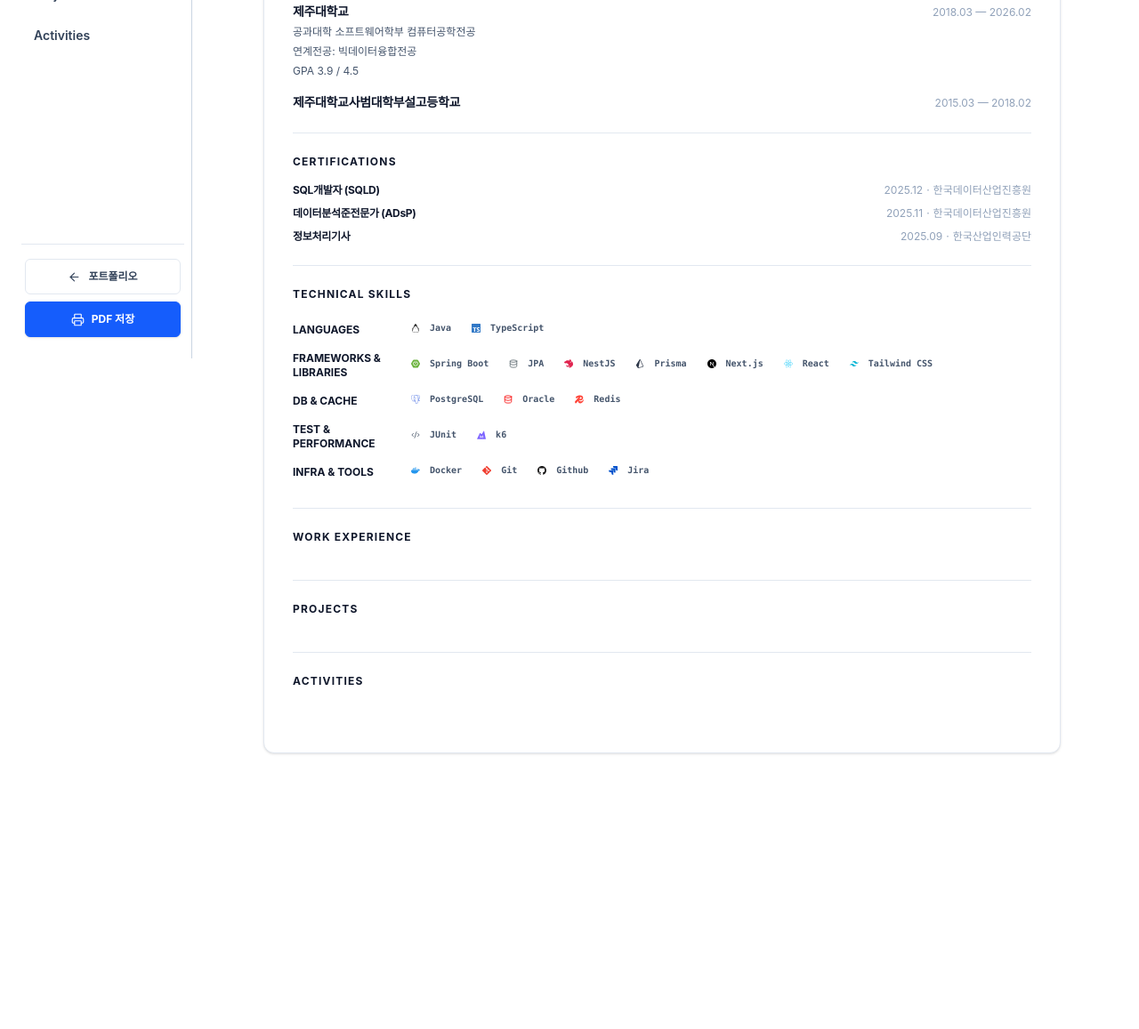
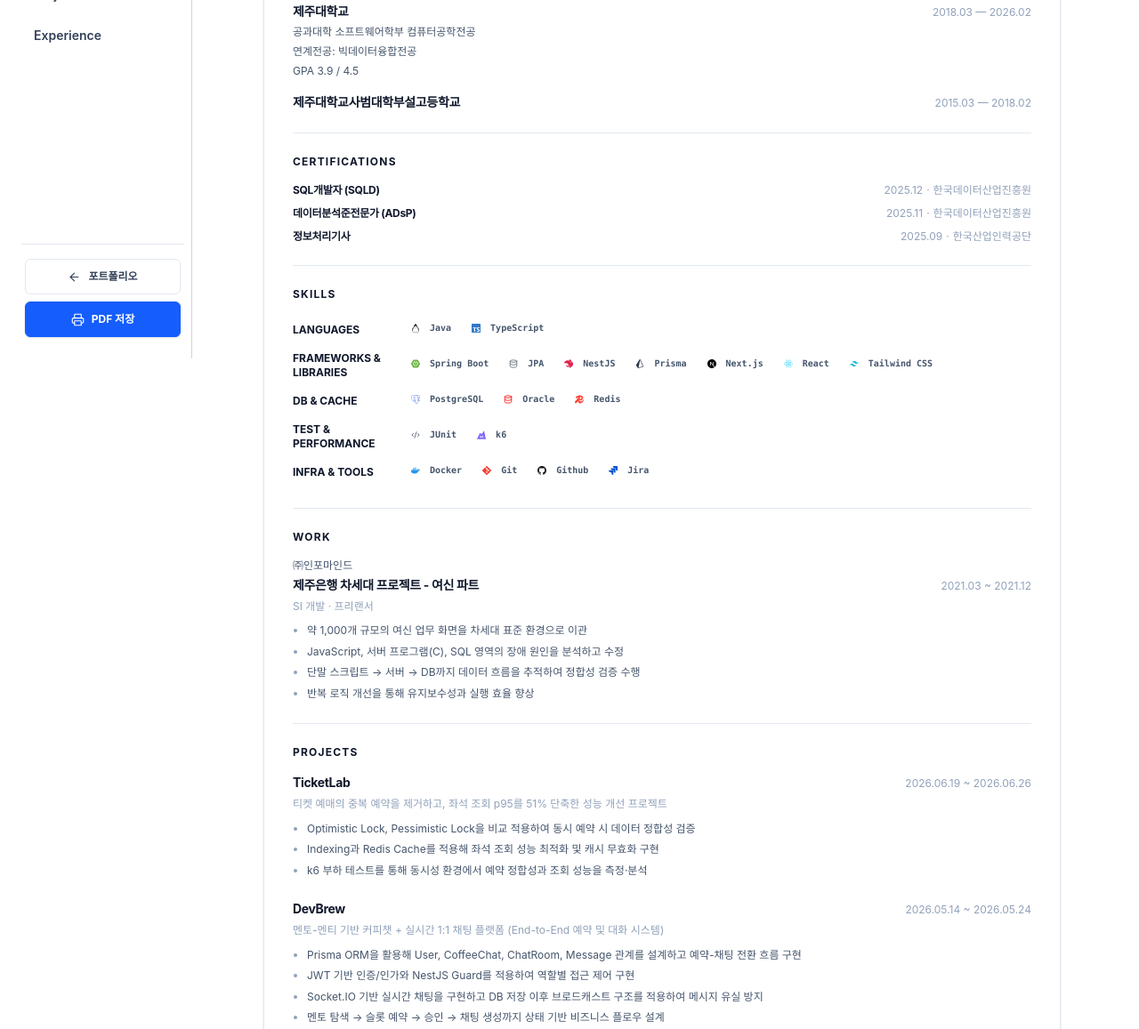
Before and after one commit to hellojeff99/portfolio, an Astro site: page /resume in a window 1280 px wide. Shown: the part 397-1554 px from the top of the page at 89% size. Before the commit the page ends 1300 px from the top, so only its background shows below. Built offline with nearby package versions, Linux system fonts and the light colour scheme; Astro itself is replaced by a stand-in of ours.

Commit message:
fix: 디렉터리 파일 구성에 대한 레이아웃 변경

```diff
--- a/src/pages/resume.astro
+++ b/src/pages/resume.astro
@@ -11,6 +11,10 @@ import { getCollection, getEntry } from "astro:content";
 import Header from "../components/Header.astro";
 import Sidebar from "../components/Sidebar.astro";
 import SkillItem from "../components/SkillItem.astro";
+import {
+  compareProjectIds,
+  getProjectCategory,
+} from "../content/collections/projects";
 import type { NavItem } from "../data/portfolio";
 import "../styles/global.css";
 
@@ -19,7 +23,7 @@ const skillEntry = await getEntry("skills", "skills");
 const educationEntry = await getEntry("educations", "educations");
 const certificationEntry = await getEntry("certifications", "certifications");
 const projectEntries = (await getCollection("projects")).sort((a, b) =>
-  a.id.localeCompare(b.id),
+  compareProjectIds(a.id, b.id),
 );
 
 if (!profileEntry) throw new Error("Profile content is required.");
@@ -29,22 +33,35 @@ const bioParagraphs = profile.bio.split("\n").filter(Boolean);
 const skills = skillEntry?.data.skills ?? [];
 const educations = educationEntry?.data.educations ?? [];
 const certifications = certificationEntry?.data.certifications ?? [];
-const workProjects = projectEntries.filter(({ data }) => data.kind === "work");
-const selectedProjects = projectEntries.filter(
-  ({ data }) => data.kind === "pinned",
+const workProjects = projectEntries.filter(
+  ({ id }) => getProjectCategory(id) === "work",
 );
+const selectedProjects = projectEntries
+  .filter(({ id }) => {
+    const category = getProjectCategory(id);
+    return category === "featured" || category === "project";
+  })
+  .sort((first, second) => {
+    const firstCategory = getProjectCategory(first.id);
+    const secondCategory = getProjectCategory(second.id);
+    const categoryOrder =
+      Number(firstCategory === "project") -
+      Number(secondCategory === "project");
+
+    return categoryOrder || compareProjectIds(first.id, second.id);
+  });
 const activities = projectEntries.filter(
-  ({ data }) => data.kind === "other" || data.kind === "activity",
+  ({ id }) => getProjectCategory(id) === "experience",
 );
 const githubLabel = profile.github.replace(/^https?:\/\//, "");
 const resumeNavItems: NavItem[] = [
   { label: "Profile", href: "#profile" },
   { label: "Education", href: "#education" },
   { label: "Certifications", href: "#certifications" },
-  { label: "Technical Skills", href: "#skills" },
-  { label: "Work Experience", href: "#experience" },
+  { label: "Skills", href: "#skills" },
+  { label: "Work", href: "#work" },
   { label: "Projects", href: "#projects" },
-  { label: "Activities", href: "#activities" },
+  { label: "Experience", href: "#experience" },
 ];
 ---
 
@@ -300,7 +317,7 @@ const resumeNavItems: NavItem[] = [
               class="mb-4 text-xs font-bold uppercase tracking-widest text-slate-900"
               id="skills-title"
             >
-              Technical Skills
+              Skills
             </h2>
             <div class="grid gap-2">
               {
@@ -325,15 +342,15 @@ const resumeNavItems: NavItem[] = [
 
           <section
             class="resume-flow-section scroll-mt-24 border-t border-slate-200 py-6"
-            id="experience"
+            id="work"
             data-nav-section
-            aria-labelledby="experience-title"
+            aria-labelledby="work-title"
           >
             <h2
               class="mb-4 text-xs font-bold uppercase tracking-widest text-slate-900"
-              id="experience-title"
+              id="work-title"
             >
-              Work Experience
+              Work
             </h2>
             <div class="grid gap-4">
               {
@@ -445,15 +462,15 @@ const resumeNavItems: NavItem[] = [
 
           <section
             class="resume-flow-section scroll-mt-24 border-t border-slate-200 py-6"
-            id="activities"
+            id="experience"
             data-nav-section
-            aria-labelledby="activities-title"
+            aria-labelledby="experience-title"
           >
             <h2
               class="mb-4 text-xs font-bold uppercase tracking-widest text-slate-900"
-              id="activities-title"
+              id="experience-title"
             >
-              Activities
+              Experience
             </h2>
             <div class="grid gap-6">
               {
```
